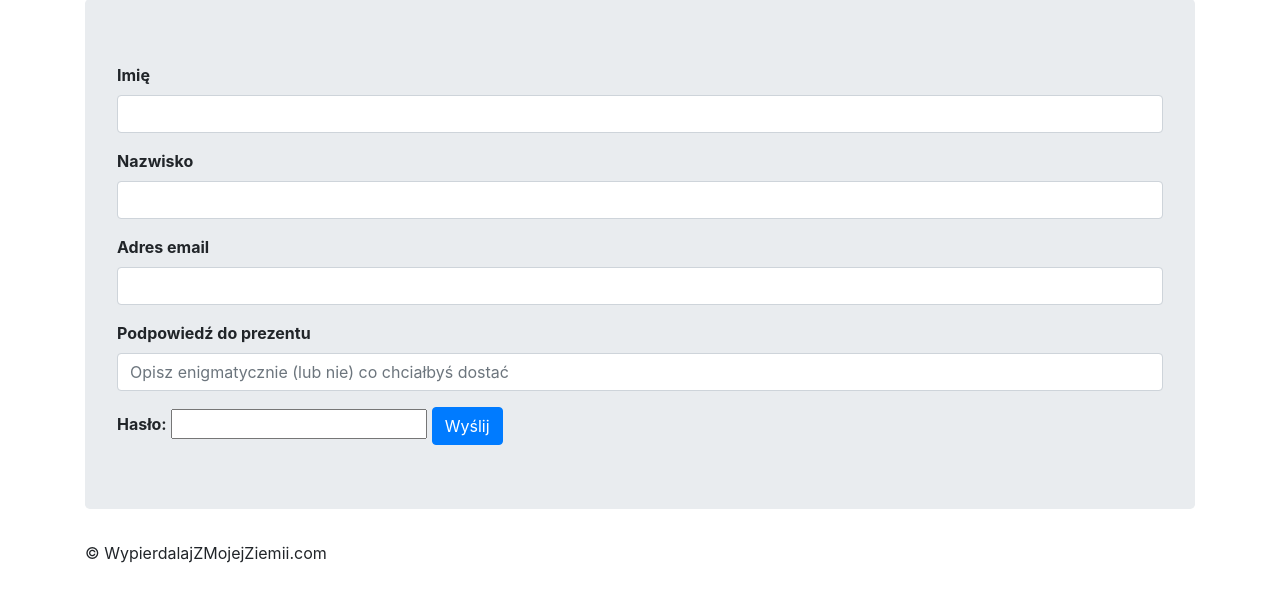
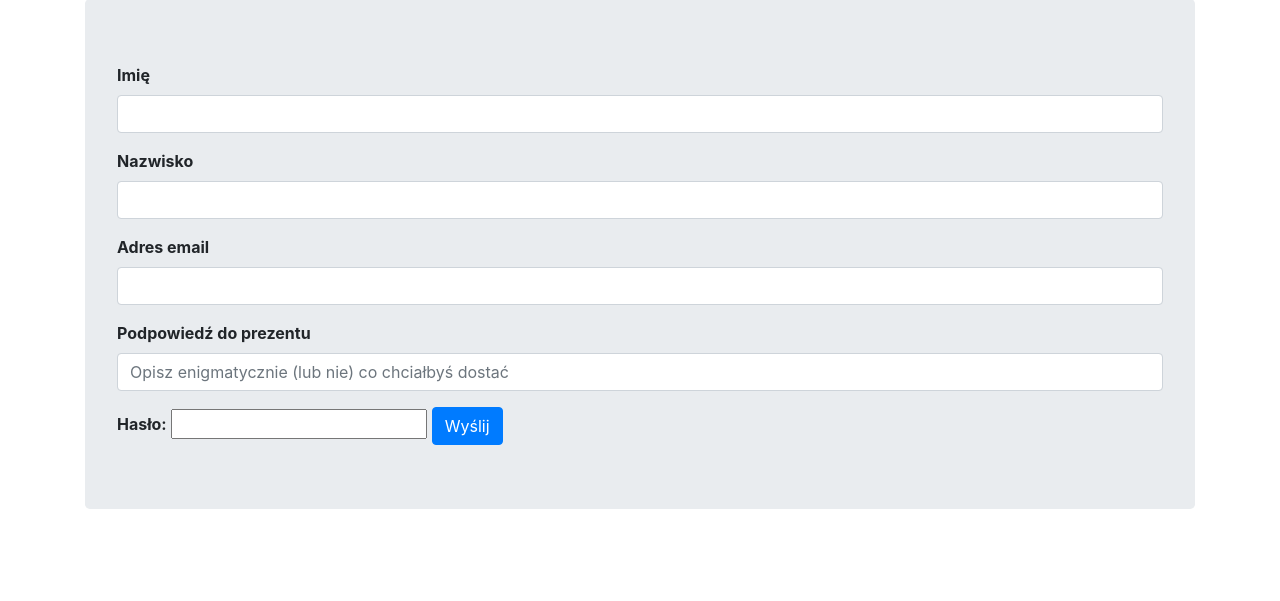
Before and after one commit to JStraczek/GiftExchange, a plain HTML site: page index.html in a window 1280 px wide. Shown: the part 57-658 px from the top of the page. Drawn offline with nearby package versions, Linux system fonts and the light colour scheme.

Commit message:
Update index.html

```diff
--- a/index.html
+++ b/index.html
@@ -48,9 +48,6 @@
             <button onCLick="SubmitForm()" type="submit" class="btn btn-primary"> Wyślij </button>
 
         </div>
-        <div class="footer">
-            <p>&copy WypierdalajZMojejZiemii.com</p>
-        </div>
     </div>
 
 </body>
```
